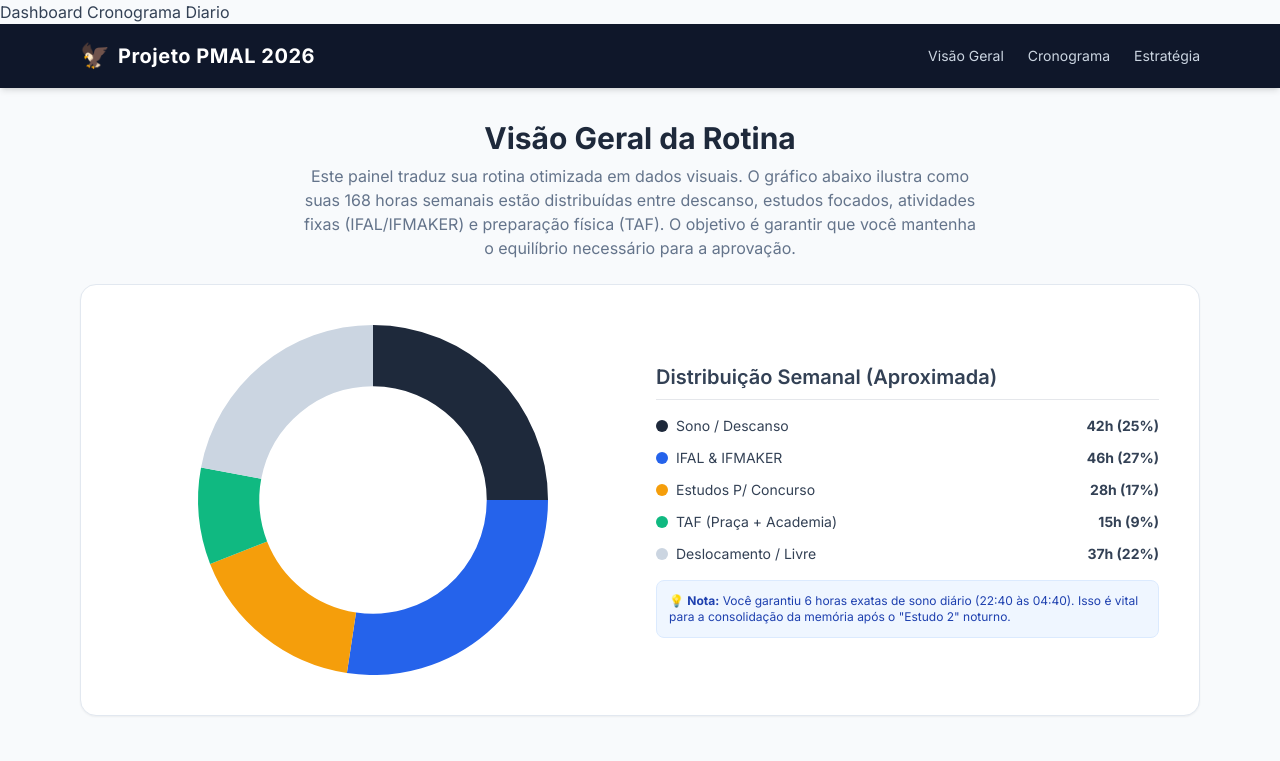
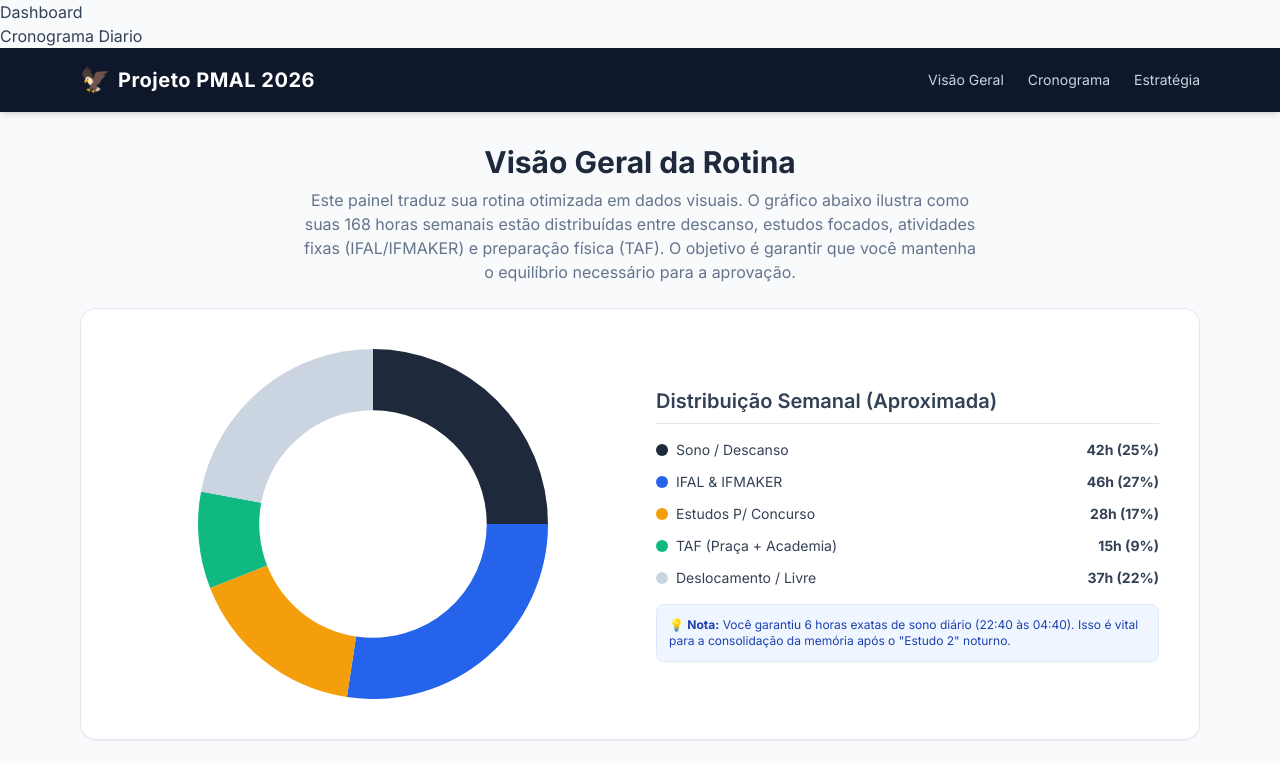
Before and after one commit to joaodelicia0/pmal, a plain HTML site: page index.html in a window 1280 px wide. Shown: the top 761 px of the page. Drawn offline with nearby package versions, Linux system fonts and the light colour scheme.

```diff
--- a/index.html
+++ b/index.html
@@ -76,7 +76,7 @@
 </head>
 <body class="antialiased selection:bg-blue-200 selection:text-blue-900">
      <nav>
-        <a href="rotina2.html" class="hover:text-white transition">Dashboard</a>
+        <a href="rotina2.html" class="hover:text-white transition">Dashboard</a><br>
         <a href="rotina2.html" class="hover:text-white transition">Cronograma Diario</a>
     </nav>
 
```
